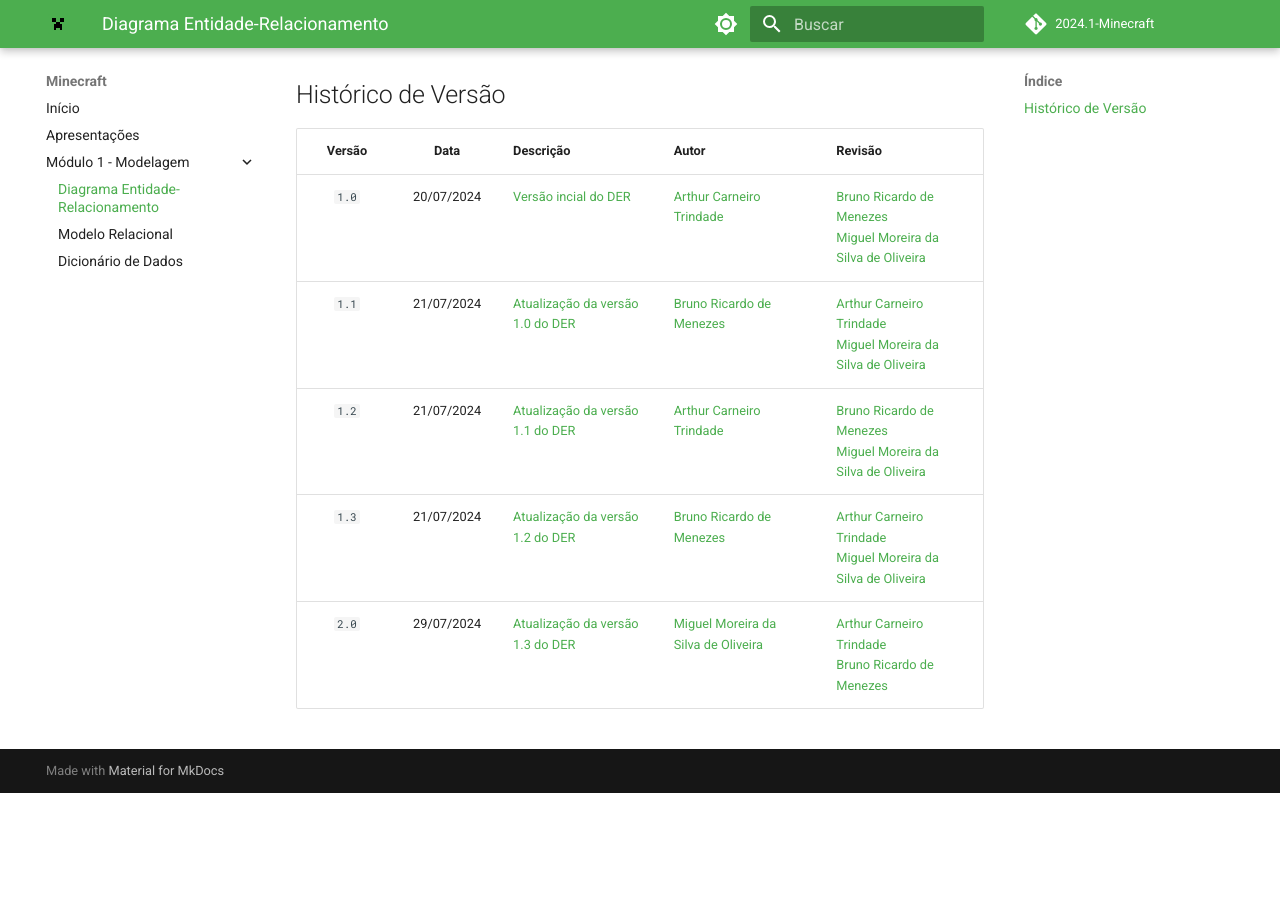
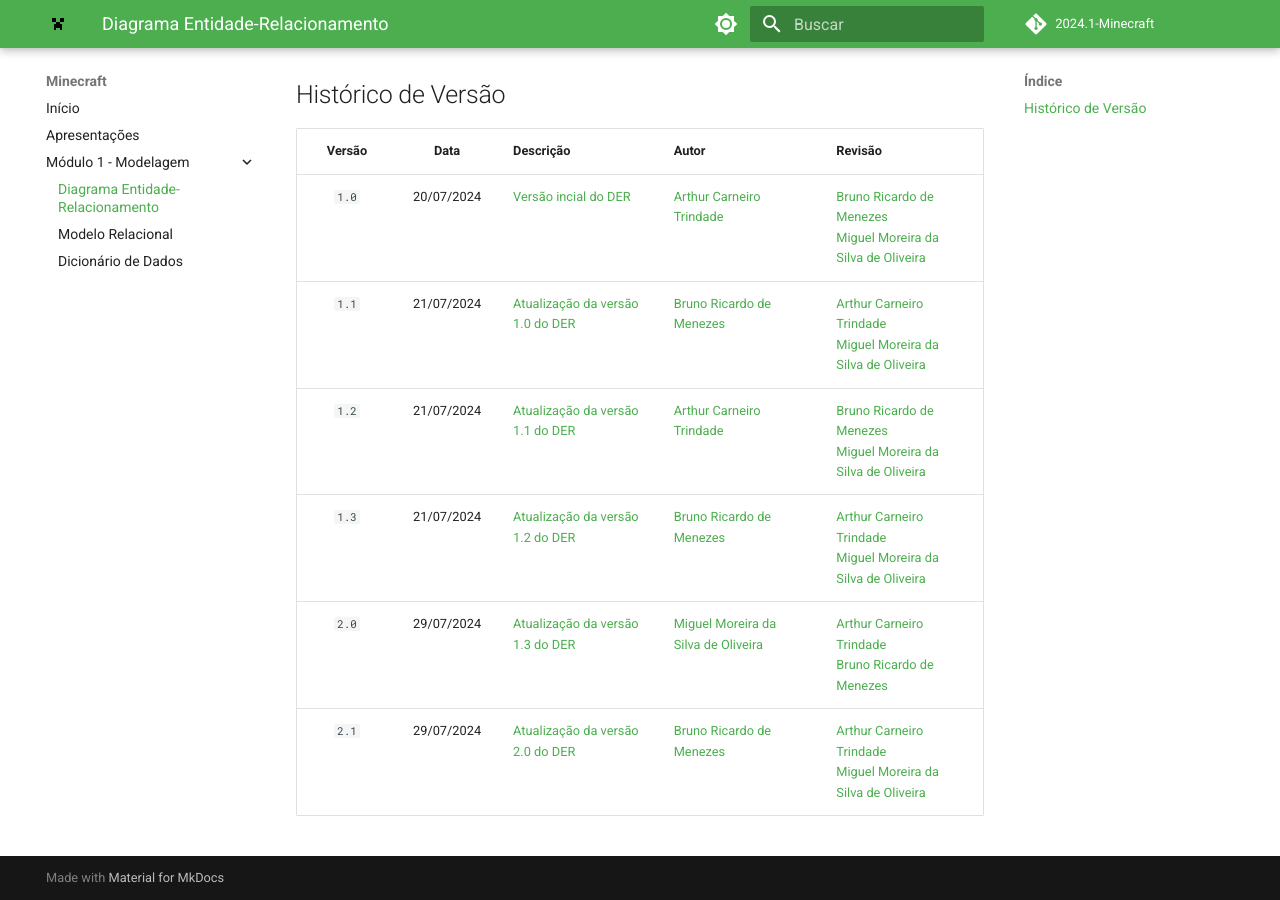
Before and after one commit to SBD1/2024.1-Minecraft, an MkDocs documentation site: the page built from gitpages/docs/modulo_1/der.md, in a window 1280 px wide and 900 px high, scrolled down 717 px. Built offline with MkDocs 1.6.1 and Material for MkDocs 9.7.7, drawn with Linux system fonts in a browser that asks for light colours; comment, search, counter and statistics services are not loaded; before the commit the page ends 1510 px from its top, so only the background shows below that.

Commit message:
Adicionando versão 2.1 do DER

```diff
--- a/gitpages/docs/modulo_1/der.md
+++ b/gitpages/docs/modulo_1/der.md
@@ -12,3 +12,4 @@ Autores - [Arthur Carneiro Trindade](https://github.com/trindadea), [Bruno Ricar
 | `1.2`  | 21/07/2024 | [Atualização da versão 1.1 do DER](./versoes/DER/versao_1.2.png) | [Arthur Carneiro Trindade](https://github.com/trindadea) | [Bruno Ricardo de Menezes](https://github.com/EhOBruno)<br>[Miguel Moreira da Silva de Oliveira](https://github.com/EhOMiguel) |
 | `1.3`  | 21/07/2024 | [Atualização da versão 1.2 do DER](./versoes/DER/versao_1.3.png) | [Bruno Ricardo de Menezes](https://github.com/EhOBruno) | [Arthur Carneiro Trindade](https://github.com/trindadea)<br>[Miguel Moreira da Silva de Oliveira](https://github.com/EhOMiguel) |
 | `2.0`  | 29/07/2024 | [Atualização da versão 1.3 do DER](./versoes/DER/versao_2.0.png) | [Miguel Moreira da Silva de Oliveira](https://github.com/EhOMiguel) | [Arthur Carneiro Trindade](https://github.com/trindadea)<br>[Bruno Ricardo de Menezes](https://github.com/EhOBruno) |
+| `2.1`  | 29/07/2024 | [Atualização da versão 2.0 do DER](./versoes/DER/versao_2.0.png) | [Bruno Ricardo de Menezes](https://github.com/EhOBruno) | [Arthur Carneiro Trindade](https://github.com/trindadea)<br> [Miguel Moreira da Silva de Oliveira](https://github.com/EhOMiguel) |
```
Also changed, not shown: gitpages/docs/modulo_1/versoes/DER/versao_2.1.png (added).
